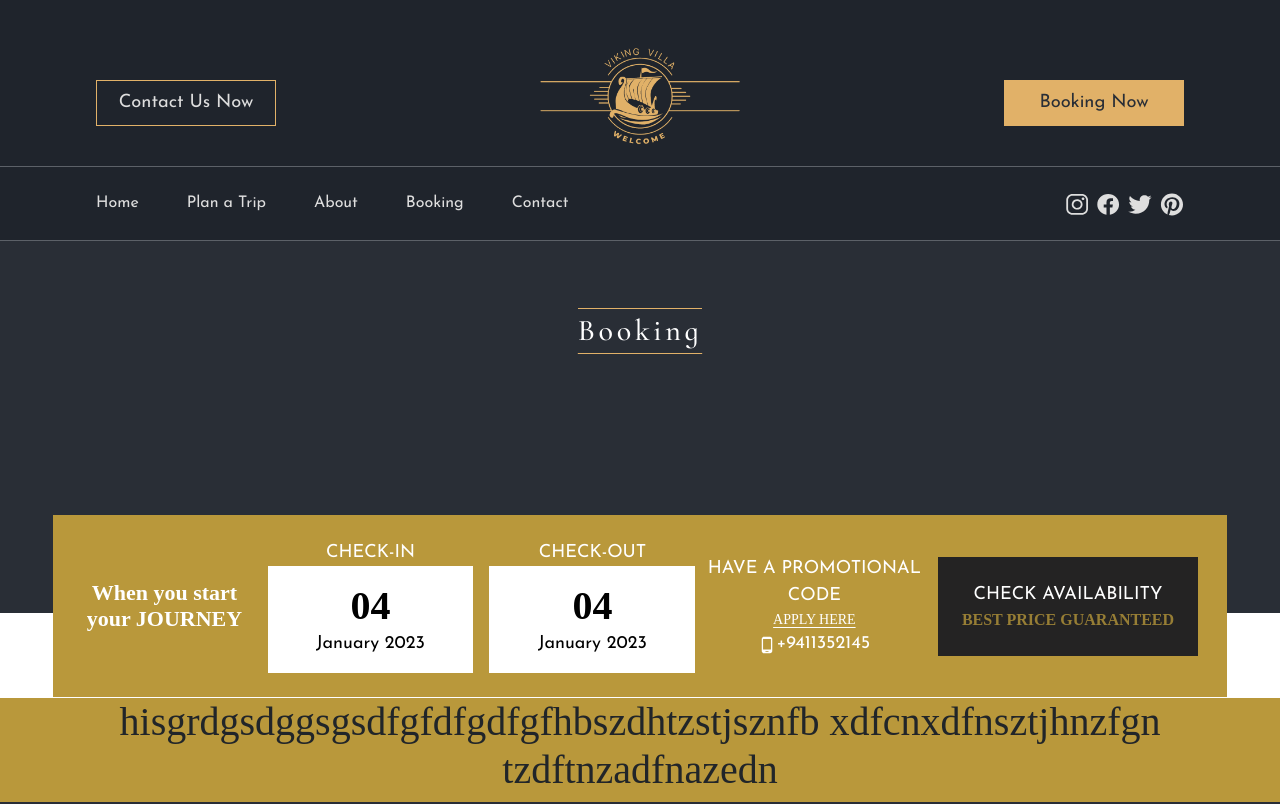
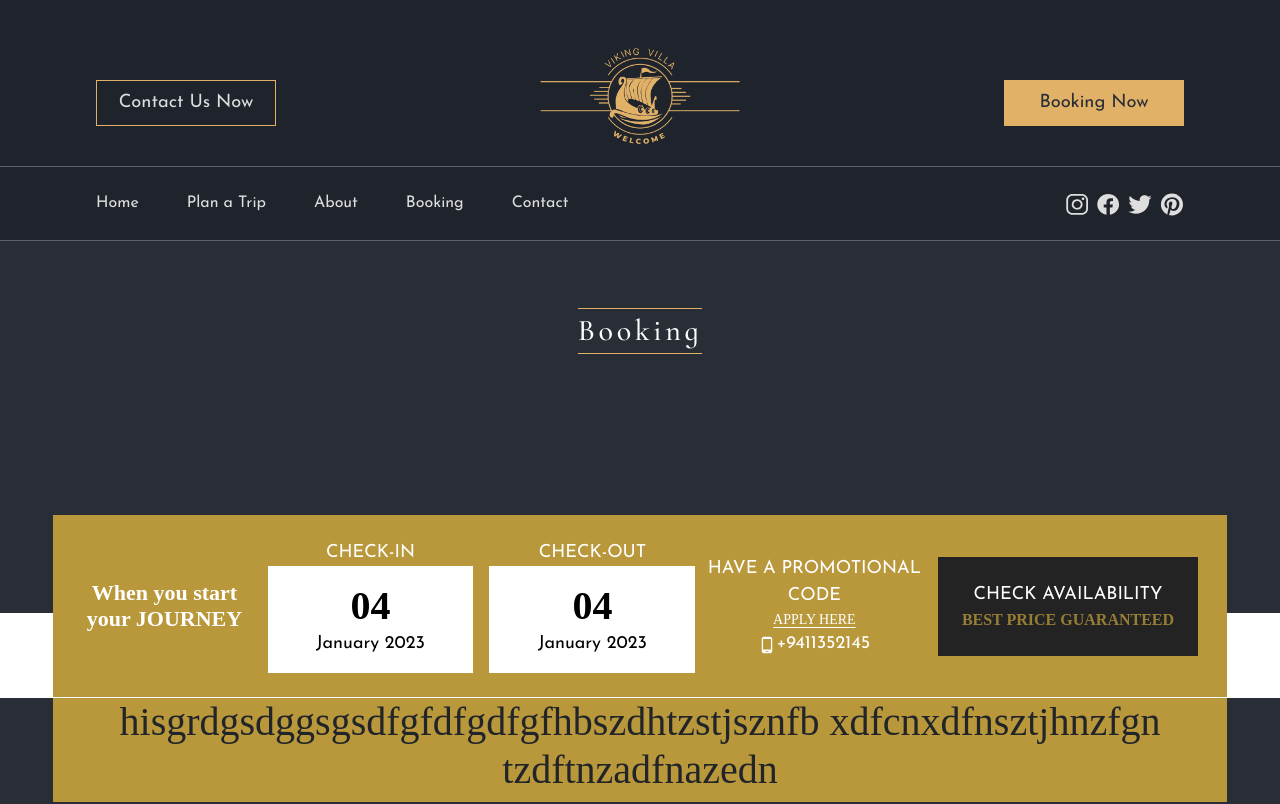
Before and after one commit to orionux/slvikingvilla, a Next.js app: page /booking in a window 1280 px wide. Shown: the top 804 px of the page. Built offline with nearby package versions, Linux system fonts and the light colour scheme.

Commit message:
background

```diff
--- a/package.json
+++ b/package.json
@@ -21,7 +21,7 @@
     "icons": "^1.0.0",
     "next": "13.4.4",
     "react": "^18.2.0",
-    "react-calendar": "^4.6.0",
+    "react-calendar": "^4.6.1",
     "react-dom": "^18.2.0",
     "react-icons": "^4.9.0",
     "reactstrap": "^9.1.10",
--- a/src/components/calendar.tsx
+++ b/src/components/calendr.tsx
@@ -1,12 +1,14 @@
 import React from 'react';
-import styles from "../styles/Home.module.css";
+import { render } from "react-dom";
 
 
 
 
-const Calendar = () => {
+
+const Calendr = () => {
     return (
-        <div style={{ backgroundColor: "#B9983B" }}>
+        <div style={{ backgroundColor: "#B9983B" }}
+        className='col-12 col-lg-11'>
         <h1>
             hisgrdgsdggsgsdfgfdfgdfgfhbszdhtzstjsznfb xdfcnxdfnsztjhnzfgn tzdftnzadfnazedn
         </h1>
@@ -15,4 +17,4 @@ const Calendar = () => {
     )
 }
 
-export default Calendar;
+export default Calendr;
--- a/src/pages/booking.tsx
+++ b/src/pages/booking.tsx
@@ -4,7 +4,7 @@ import styles from "../styles/Home.module.css";
 import Image from "next/image";
 import Link from "next/link";
 import { MdPhoneAndroid } from "react-icons/md";
-import Calendar from "../components/calendar";
+import Calendr from "../components/calendr";
 
 
 const Booking = () => {
@@ -77,7 +77,7 @@ const Booking = () => {
 
 
         </div>
-        <Calendar />
+        <Calendr />
           </div>
 
         </div>
```
Also changed, not shown: 1 other file (tests, documents, lock files or other folders).
